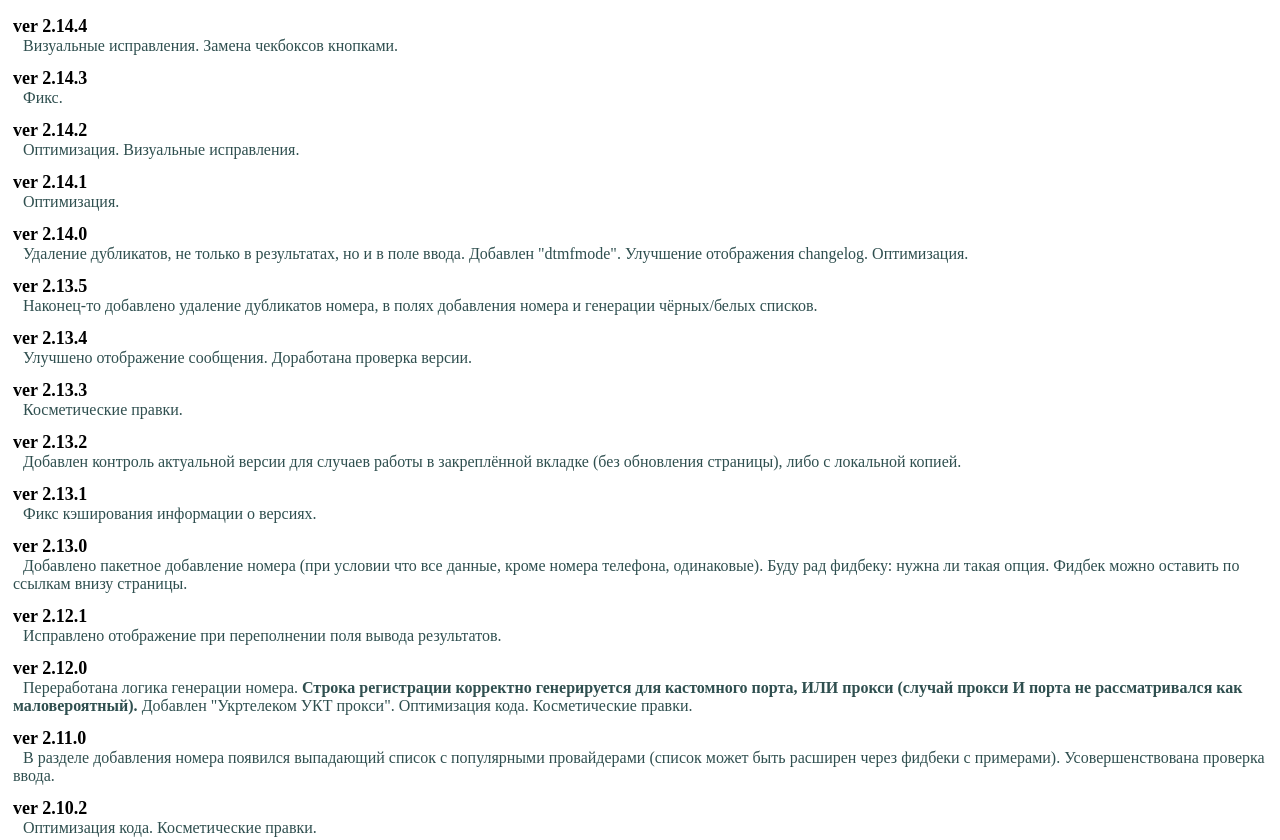
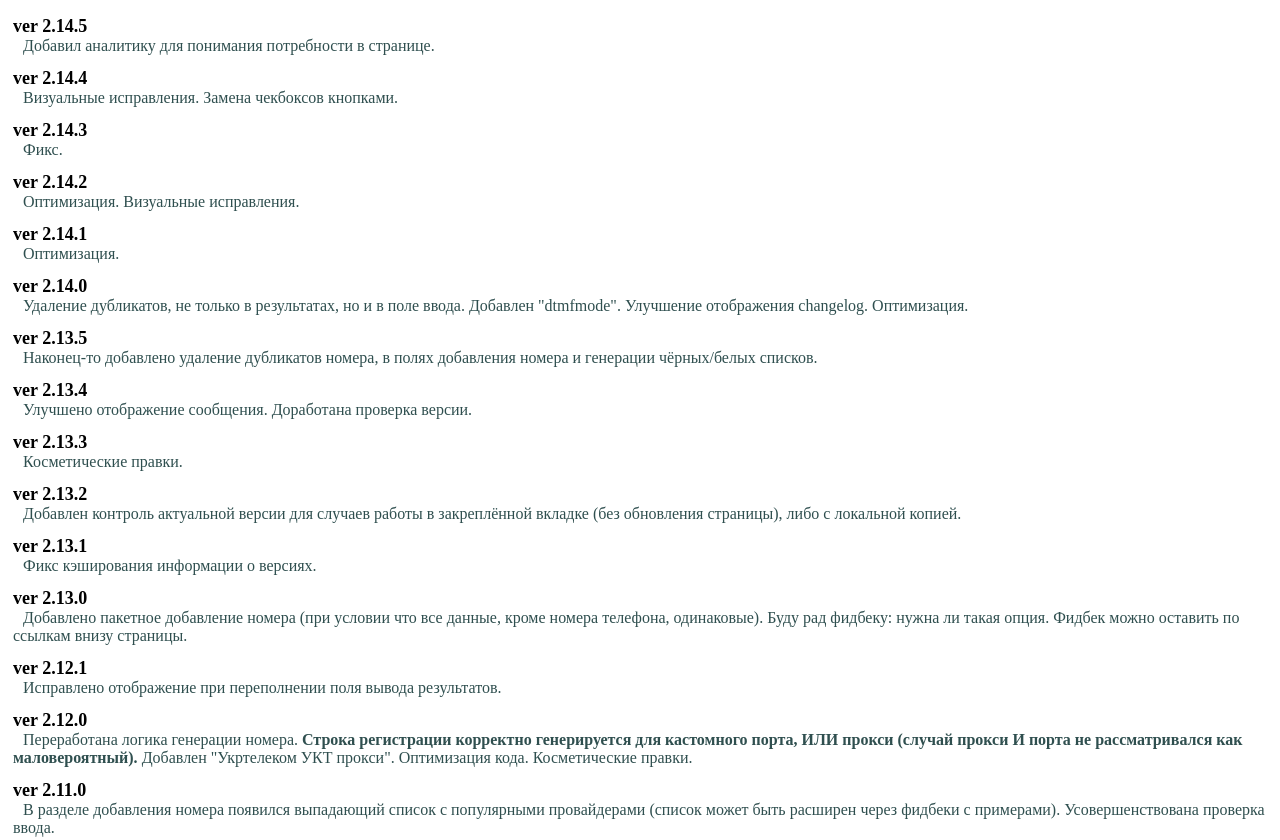
Before and after one commit to ggeniy-ua/binoRM-closed, a plain HTML site: page changelog.html in a window 1280 px wide. Shown: the top 840 px of the page. Drawn offline with Linux system fonts and the light colour scheme.

Commit message:
ver 2.14.5
Добавил аналитику для понимания потребности в странице

```diff
--- a/changelog.html
+++ b/changelog.html
@@ -7,6 +7,10 @@
 		<title>Changelog</title>
 	</head>
 	<body>
+		<div class = "version">
+			<span class = "number">ver 2.14.5</span>
+			<span class = "description">Добавил аналитику для понимания потребности в странице.</span>
+		</div>
 		<div class = "version">
 			<span class = "number">ver 2.14.4</span>
 			<span class = "description">Визуальные исправления. Замена чекбоксов кнопками.</span>
--- a/style.css
+++ b/style.css
@@ -3,7 +3,8 @@ html {
 	margin: 0;
 }
 body {
-	min-height: 100%;
+	min-height: max-content;
+	min-width: max-content;
 	margin: 0;
 	display: flex;
 	flex-direction: column;
@@ -45,6 +46,7 @@ h3 {
 footer {
 	width: 95vw;
 	margin-top: 15vh;
+	margin-bottom: 1vh;
 	display: flex;
 	justify-content: space-between;
 }
```
Also changed, not shown: index.html (+9 -1 lines), 1 other file.
